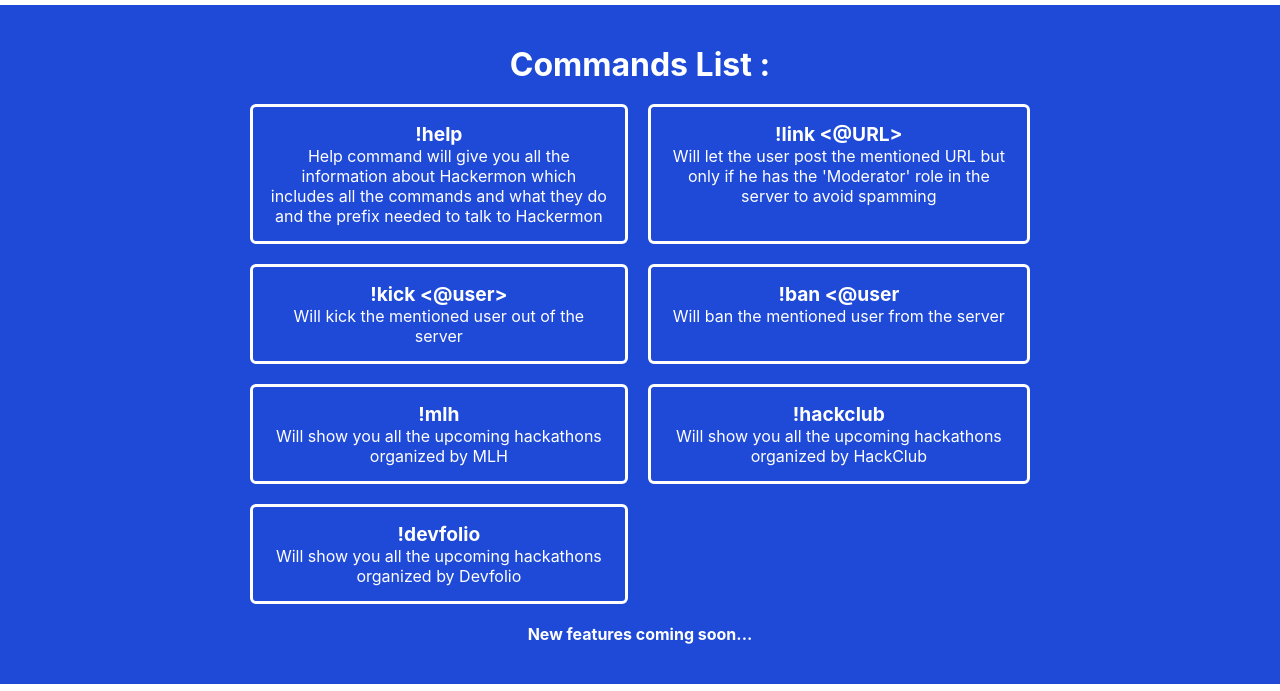
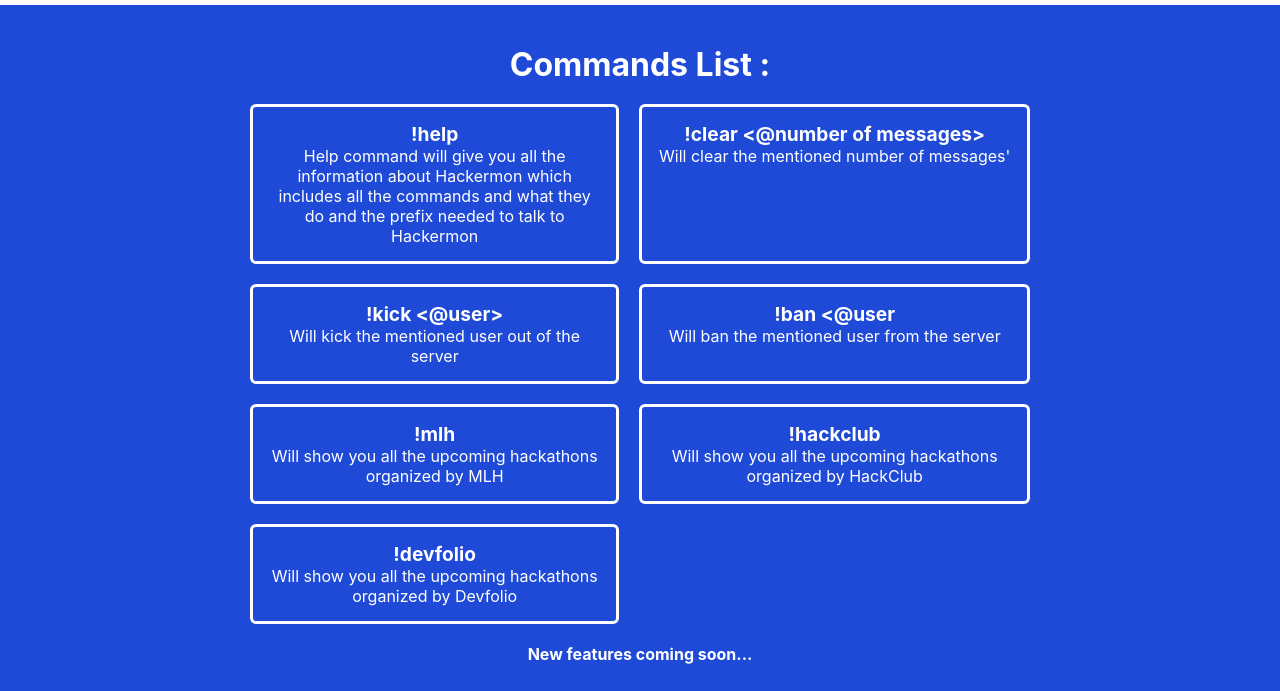
Before and after one commit to Ciggzy1312/Hackermon-frontend, a plain HTML site: page index.html in a window 1280 px wide. Shown: the part 840-1531 px from the top of the page. Drawn offline with Linux system fonts and the light colour scheme.

Commit message:
Added new command help

```diff
--- a/index.html
+++ b/index.html
@@ -34,8 +34,8 @@
                     <p>Help command will give you all the information about Hackermon which includes all the commands and what they do and the prefix needed to talk to Hackermon</p>
                 </div>
                 <div class="command">
-                    <h4>!link <@URL></h4>
-                    <p>Will let the user post the mentioned URL but only if he has the 'Moderator' role in the server to avoid spamming</p>
+                    <h4>!clear <@number of messages></h4>
+                    <p>Will clear the mentioned number of messages'</p>
                 </div>
                 <div class="command">
                     <h4>!kick <@user></h4>
```
